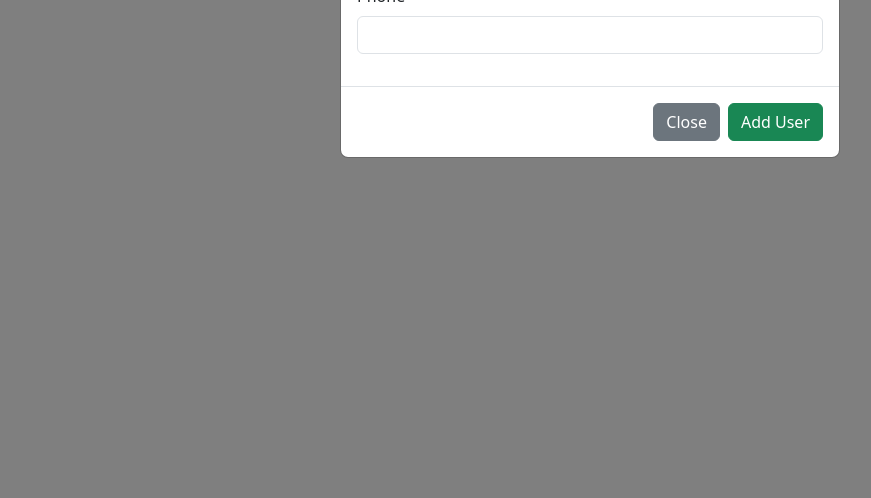
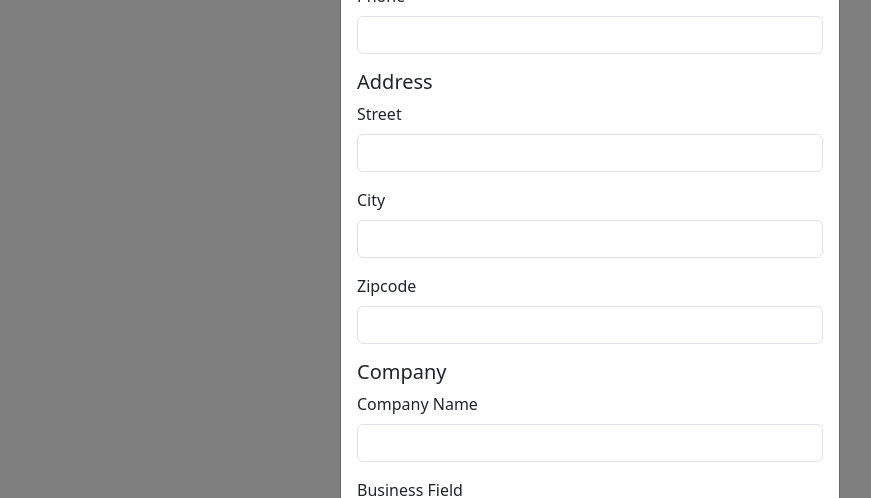
Before and after one commit to necip-yolcu/alternativKraftTask, a React (Vite) app: page / in a window 1280 px wide. Both pictures are taken after a click on the button "Add New User". Shown: the part 302-800 px from the top of the page, without its empty margins (50-921 px from the left). Built offline with nearby package versions, Linux system fonts and the light colour scheme; no server answers.

Commit message:
Added address and company detail

```diff
--- a/src/components/AddUserModal.tsx
+++ b/src/components/AddUserModal.tsx
@@ -4,43 +4,62 @@ import { Modal, Button, Form, Alert } from "react-bootstrap";
 interface AddUserModalProps {
   show: boolean;
   handleClose: () => void;
-  handleAddUser: (user: { id: number; name: string; email: string; phone: string }) => void;
+  handleAddUser: (user: {
+    id: number;
+    name: string;
+    email: string;
+    phone: string;
+    address: { street: string; city: string; zipcode: string };
+    company: { name: string; bs: string };
+  }) => void;
 }
 
 function AddUserModal({ show, handleClose, handleAddUser }: AddUserModalProps) {
   const [name, setName] = useState("");
   const [email, setEmail] = useState("");
   const [phone, setPhone] = useState("");
+  const [street, setStreet] = useState("");
+  const [city, setCity] = useState("");
+  const [zipcode, setZipcode] = useState("");
+  const [companyName, setCompanyName] = useState("");
+  const [bs, setBs] = useState("");
   const [errors, setErrors] = useState<{ email?: string; phone?: string }>({});
 
   const isValidEmail = (email: string) => /^[^\s@]+@[^\s@]+\.[^\s@]+$/.test(email);
-
   const isValidPhone = (phone: string) => /^[0-9]{8,15}$/.test(phone);
 
   const resetForm = () => {
     setName("");
     setEmail("");
     setPhone("");
+    setStreet("");
+    setCity("");
+    setZipcode("");
+    setCompanyName("");
+    setBs("");
     setErrors({});
   };
 
   const handleSubmit = () => {
     let validationErrors: { email?: string; phone?: string } = {};
 
-    if (!isValidEmail(email)) {
-      validationErrors.email = "Invalid email format.";
-    }
-
-    if (!isValidPhone(phone)) {
-      validationErrors.phone = "Phone number must be 8-15 digits.";
-    }
+    if (!isValidEmail(email)) validationErrors.email = "Invalid email format.";
+    if (!isValidPhone(phone)) validationErrors.phone = "Phone number must be 8-15 digits.";
 
     if (Object.keys(validationErrors).length > 0) {
       setErrors(validationErrors);
       return;
     }
 
-    handleAddUser({ id: Date.now(), name, email, phone });
+    handleAddUser({
+      id: Date.now(),
+      name,
+      email,
+      phone,
+      address: { street, city, zipcode },
+      company: { name: companyName, bs },
+    });
+
     resetForm();
     handleClose();
   };
@@ -48,10 +67,7 @@ function AddUserModal({ show, handleClose, handleAddUser }: AddUserModalProps) {
   return (
     <Modal
       show={show}
-      onHide={() => {
-        resetForm();
-        handleClose();
-      }}
+      onHide={() => { resetForm(); handleClose(); }}
     >
       <Modal.Header closeButton>
         <Modal.Title>Add New User</Modal.Title>
@@ -60,32 +76,43 @@ function AddUserModal({ show, handleClose, handleAddUser }: AddUserModalProps) {
         <Form>
           <Form.Group className="mb-3">
             <Form.Label>Name</Form.Label>
-            <Form.Control
-              type="text"
-              value={name}
-              onChange={(e) => setName(e.target.value)}
-            />
+            <Form.Control type="text" value={name} onChange={(e) => setName(e.target.value)} />
           </Form.Group>
           <Form.Group className="mb-3">
             <Form.Label>Email</Form.Label>
-            <Form.Control
-              type="email"
-              value={email}
-              onChange={(e) => setEmail(e.target.value)}
-              isInvalid={!!errors.email}
-            />
+            <Form.Control type="email" value={email} onChange={(e) => setEmail(e.target.value)} isInvalid={!!errors.email}/>
             {errors.email && <Alert variant="danger" className="mt-2">{errors.email}</Alert>}
           </Form.Group>
           <Form.Group className="mb-3">
             <Form.Label>Phone</Form.Label>
-            <Form.Control
-              type="text"
-              value={phone}
-              onChange={(e) => setPhone(e.target.value)}
-              isInvalid={!!errors.phone}
-            />
+            <Form.Control type="text" value={phone} onChange={(e) => setPhone(e.target.value)} isInvalid={!!errors.phone}/>
             {errors.phone && <Alert variant="danger" className="mt-2">{errors.phone}</Alert>}
           </Form.Group>
+
+          <h5>Address</h5>
+          <Form.Group className="mb-3">
+            <Form.Label>Street</Form.Label>
+            <Form.Control type="text" value={street} onChange={(e) => setStreet(e.target.value)} />
+          </Form.Group>
+          <Form.Group className="mb-3">
+            <Form.Label>City</Form.Label>
+            <Form.Control type="text" value={city} onChange={(e) => setCity(e.target.value)} />
+          </Form.Group>
+          <Form.Group className="mb-3">
+            <Form.Label>Zipcode</Form.Label>
+            <Form.Control type="text" value={zipcode} onChange={(e) => setZipcode(e.target.value)} />
+          </Form.Group>
+
+          <h5>Company</h5>
+          <Form.Group className="mb-3">
+            <Form.Label>Company Name</Form.Label>
+            <Form.Control type="text" value={companyName} onChange={(e) => setCompanyName(e.target.value)} />
+          </Form.Group>
+          <Form.Group className="mb-3">
+            <Form.Label>Business Field</Form.Label>
+            <Form.Control type="text" value={bs} onChange={(e) => setBs(e.target.value)} />
+          </Form.Group>
+
         </Form>
       </Modal.Body>
       <Modal.Footer>
--- a/src/pages/UserDetails.tsx
+++ b/src/pages/UserDetails.tsx
@@ -46,7 +46,6 @@ function UserDetailPage() {
             <>
               <h4 className="mt-4">Company</h4>
               <p><strong>{user.company.name}</strong></p>
-              <p>"{user.company.catchPhrase}"</p>
               <p><strong>Industry:</strong> {user.company.bs}</p>
             </>
           )}
```
